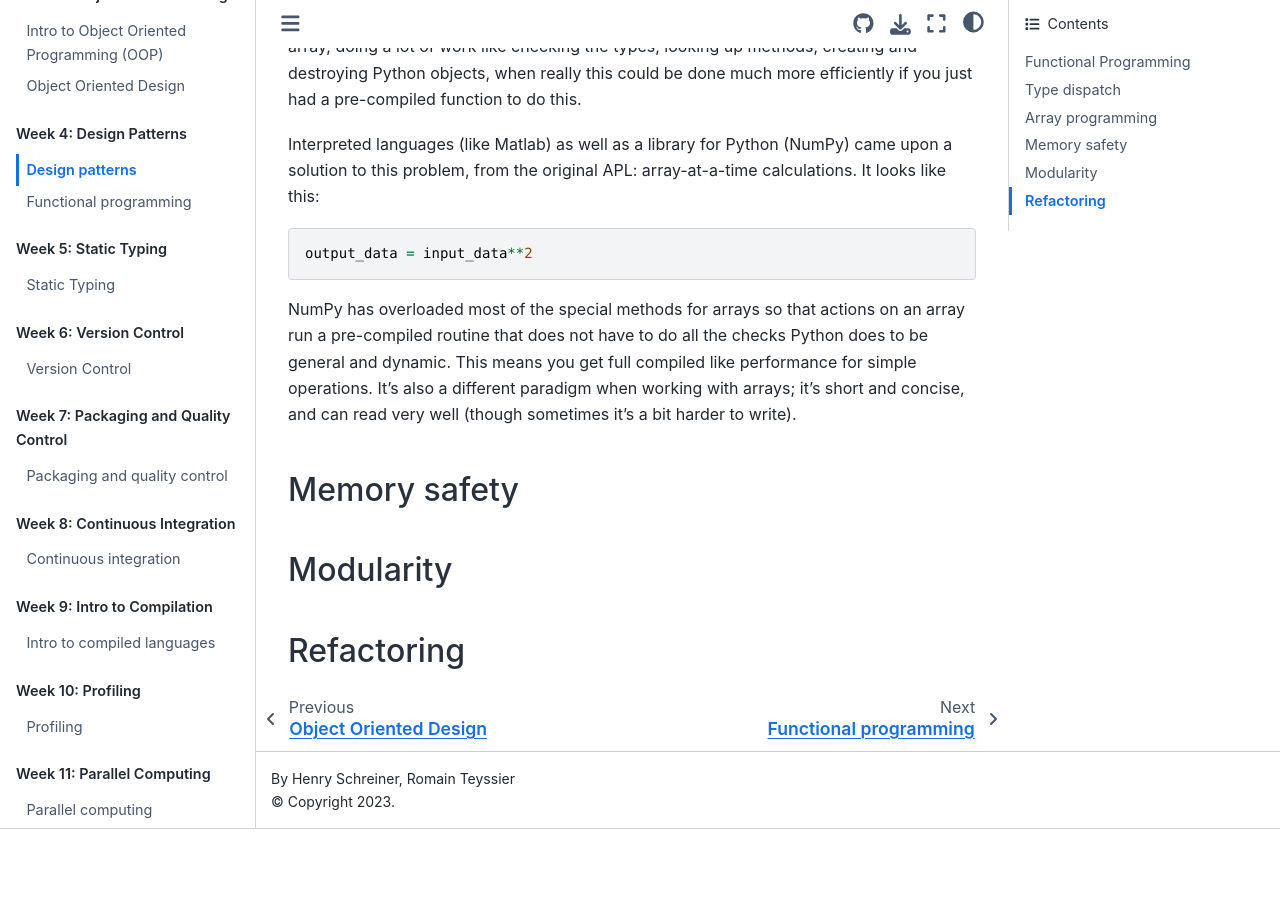
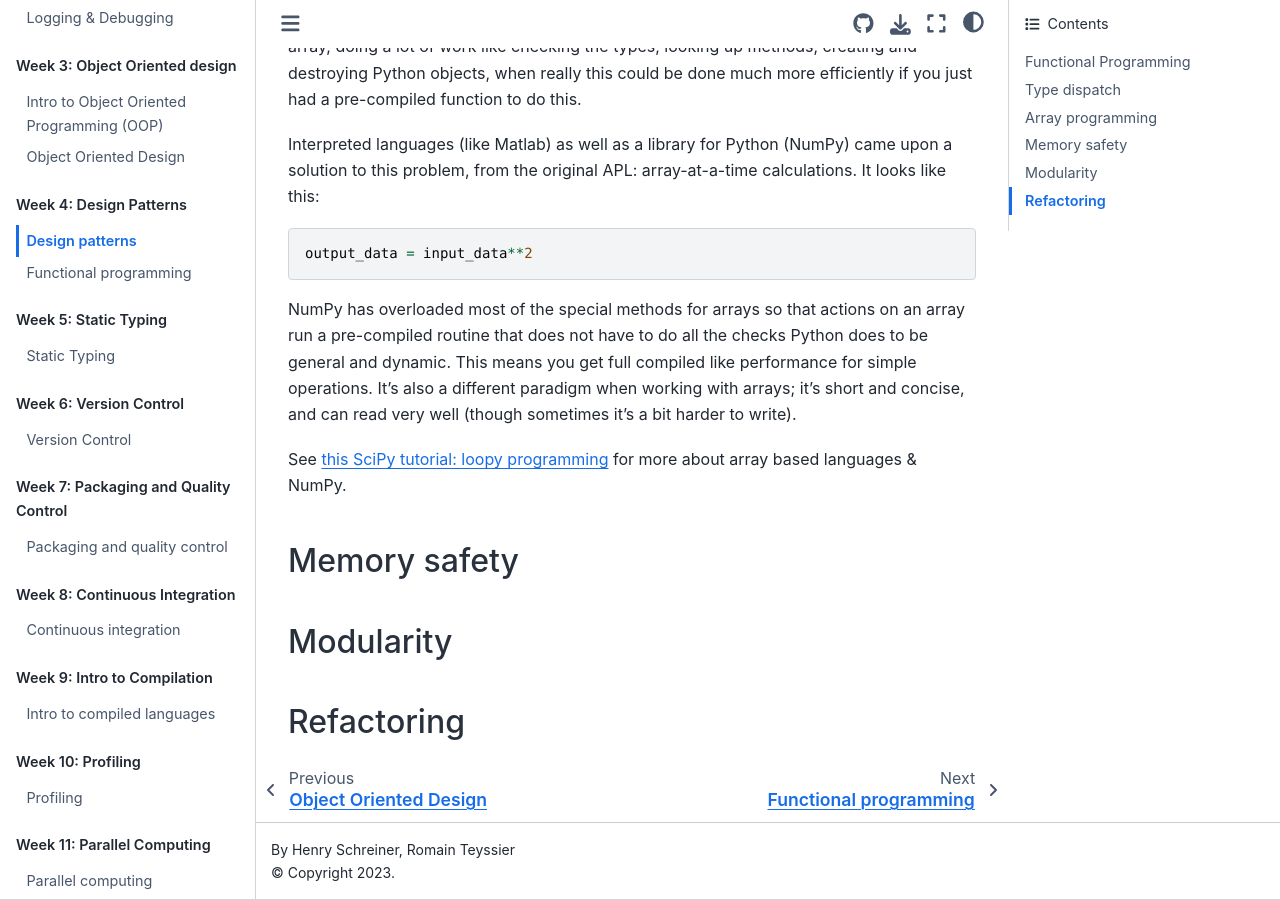
Before and after one commit to se-for-sci/se-for-sci.github.io, a Jupyter Book: the page built from content/week4/designpatt.md, in a window 1280 px wide and 900 px high, scrolled down 1950 px. Built offline with Jupyter Book 1.0.4 settings and Sphinx 7.4.7 and the Sphinx Book theme 1.1.4, drawn with Linux system fonts in a browser that asks for light colours; before the commit the page ends 2779 px from its top, so only the background shows below that.

Commit message:
fix: add a link about array based programming
Signed-off-by: Henry Schreiner <henryschreineriii@gmail.com>

```diff
--- a/content/week4/designpatt.md
+++ b/content/week4/designpatt.md
@@ -121,6 +121,10 @@ performance for simple operations. It's also a different paradigm when working
 with arrays; it's short and concise, and can read very well (though sometimes
 it's a bit harder to write).
 
+See
+[this SciPy tutorial: loopy programming](https://github.com/jpivarski-talks/2022-07-11-scipy-loopy-tutorial/blob/main/narrative.ipynb)
+for more about array based languages & NumPy.
+
 ## Memory safety
 
 ## Modularity
```
